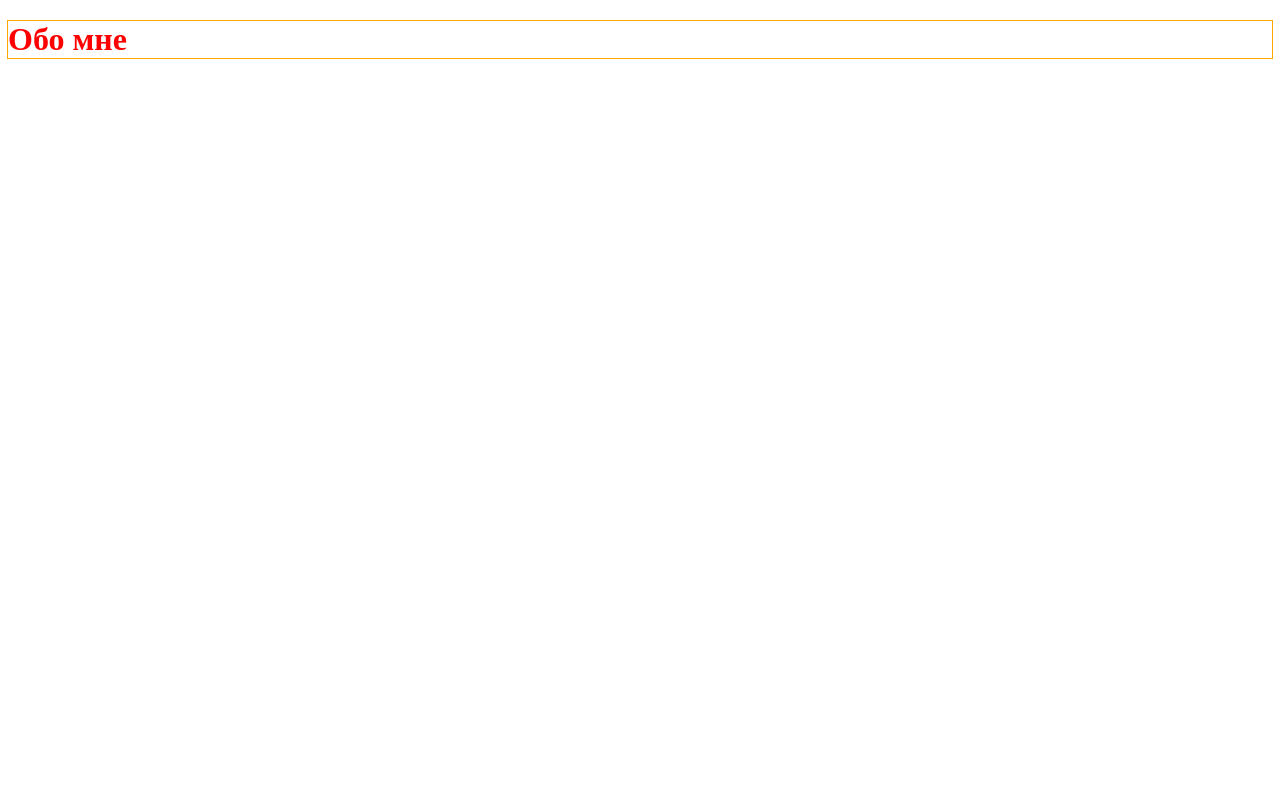
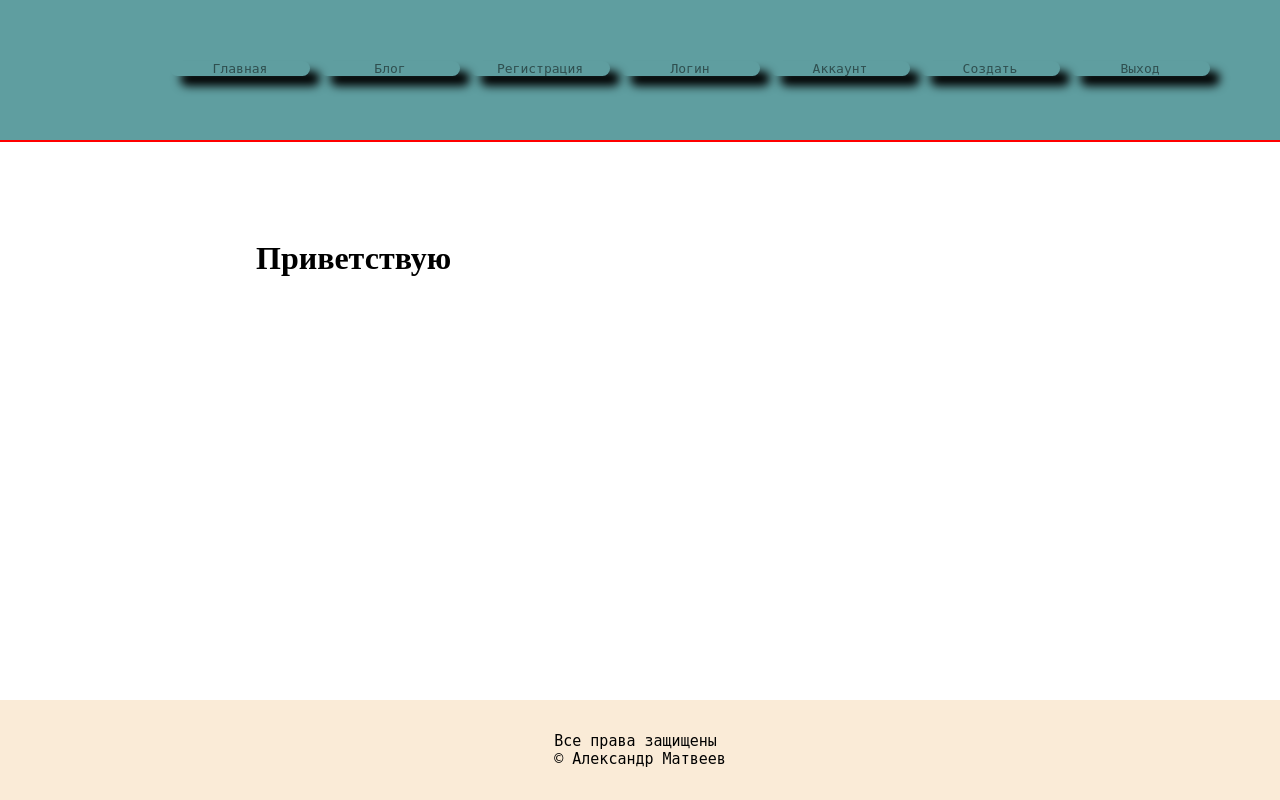
Before and after one commit to Alexff-hash/first_blog, a Flask app: page / in a window 1280 px wide. Run offline with Flask 3, Linux system fonts and the light colour scheme.

Commit message:
add_main_menu

```diff
--- a/static/css/style.css
+++ b/static/css/style.css
@@ -1,8 +1,65 @@
-h1{
-color: red;
+*{
+    margin: 0;
+    padding: 0;
+}
+
+html, body {
+    height: 100%;
+}
+/*main-menu*/
+.header{
+    height: 140px;
+    background-color: cadetblue;
+    outline: 2px red solid;
+}
+
+.main-menu{
+    display: flex;
+    justify-content: flex-end;
+    padding-right: 60px;
+}
+
+.main-menu a{
+    text-decoration: none;
+    color: darkslategray;
+    font-weight: 400;
+}
+
+.main-menu li{
+    list-style: none;
+    margin-right: 10px;
+    width: 140px;
+    margin-top: 5%;
+    box-shadow: 10px 10px 10px;
+    font-family: monospace;
+    border-radius: 100px;
+    text-align: center;
+}
+
+.main-menu li:hover{
+    transition-duration: 1s;
+    box-shadow: 4px 5px 10px grey;
 }
 
 .wrapper{
-outline: 1px orange solid;
+    display: flex;
+    flex-direction: column;
+    height: 100%;
+}
+.content{
+    width: 60%;
+    margin: 100px auto 0;
+    flex: 1 0 auto;
+}
 
+.footer{
+    justify-content: center;
+    align-items: center;
+    display: flex;
+    width: 100%;
+    height: 100px;
+    font-size: 15px;
+    font-family: monospace;
+    background-color: antiquewhite;
+    flex: 0 0 auto;
 }
--- a/templates/index.html
+++ b/templates/index.html
@@ -1,5 +1,5 @@
 {% extends 'layout.html' %}
 
 {% block content %}
-<h1>Обо мне</h1>
+
 {% endblock %}
--- a/templates/layout.html
+++ b/templates/layout.html
@@ -15,15 +15,32 @@
 <body>
 <div class="wrapper">
 {% block menu %}
+<header class="header">
+<ul class="main-menu">
+    <li><a href="#">Главная</a></li>
+    <li><a href="#">Блог</a></li>
+    <li><a href="#">Регистрация</a></li>
+    <li><a href="#">Логин</a></li>
+    <li><a href="#">Аккаунт</a></li>
+    <li><a href="#">Создать</a></li>
+    <li><a href="#">Выход</a></li>
+    </ul>
+</header>
 {% endblock %}
 
 {% block content %}
+<div class="content"></div>
 {% endblock %}
 
 {% block main_page %}
+<div class="content">
+<h1>Приветствую</h1>
+</div>
 {% endblock %}
 
 {% block footer %}
+<div class="footer">Все права защищены<br>
+&#169; Александр Матвеев</div>
 {% endblock %}
 </div>
 </body>
```
